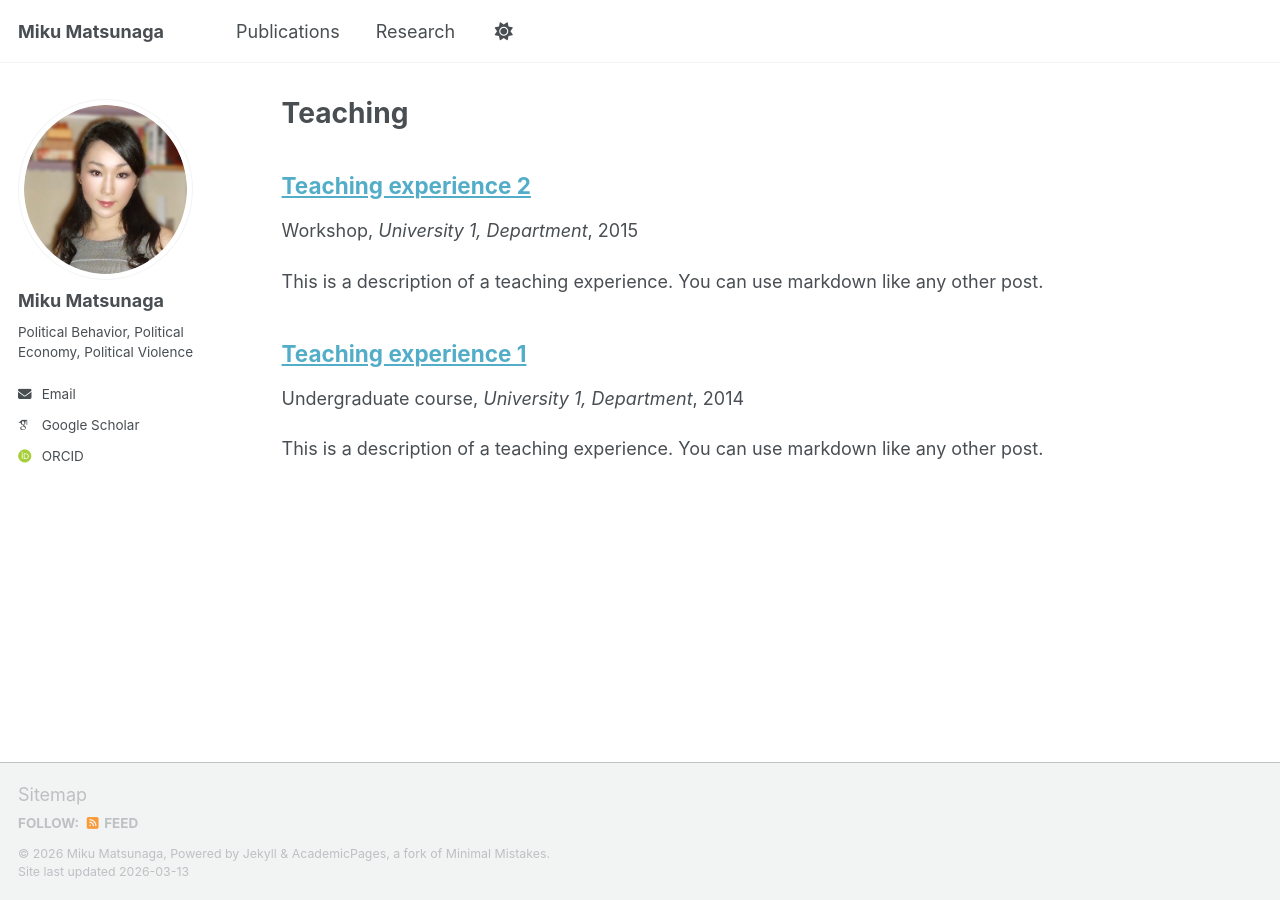
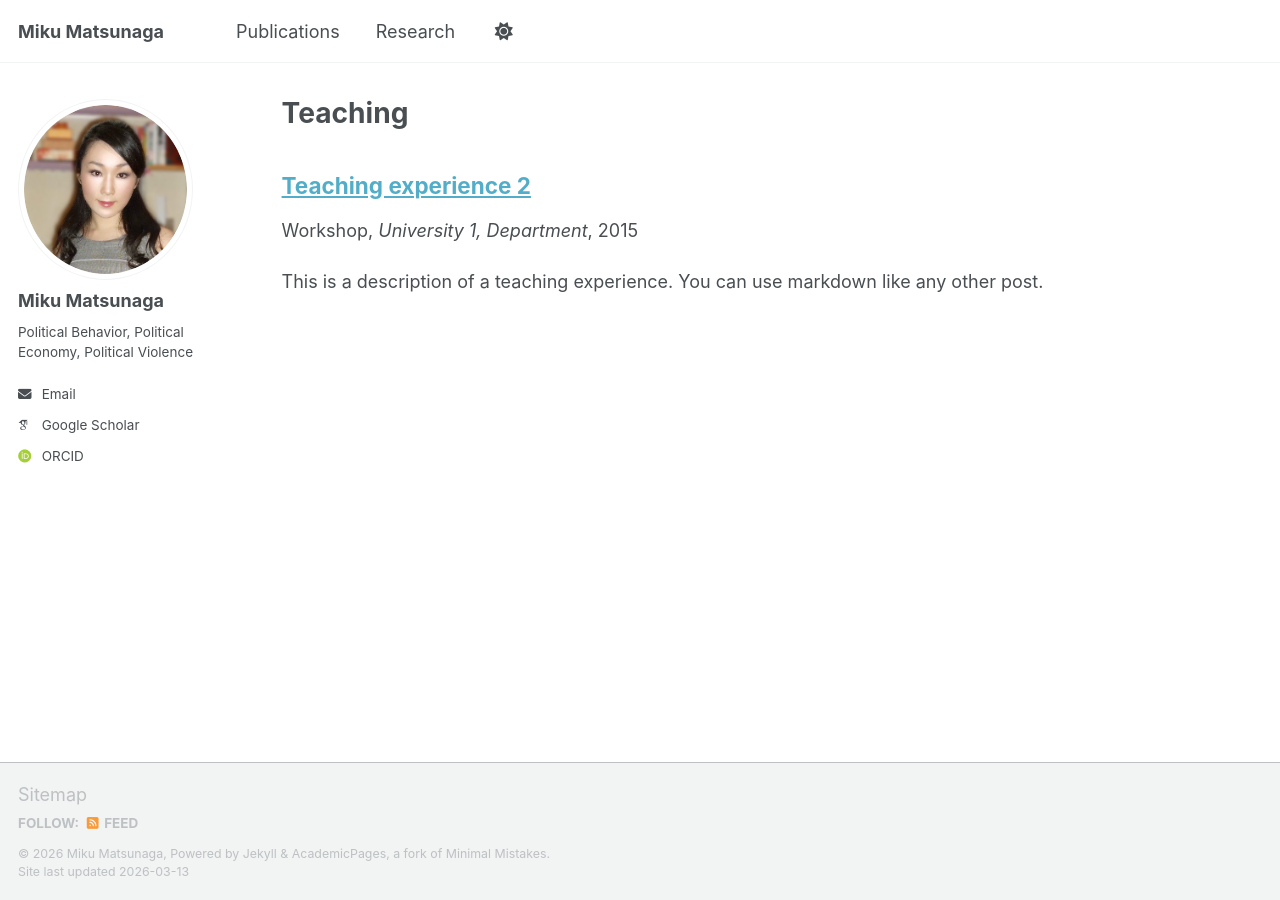
Before and after one commit to mikumatsunaga/mikumatsunaga.github.io, a Jekyll site: the page built from _pages/teaching.html, in a window 1280 px wide. Built offline with Jekyll 4.4.1, drawn with Linux system fonts in a browser that asks for light colours; some web fonts are replaced; a script bundle is joined from its source files by our own code; library files that are not in the unit come from our copies; some of the changed lines change nothing that is shown.

Commit message:
Update 2014-spring-teaching-1.md

```diff
--- a/_teaching/2014-spring-teaching-1.md
+++ b/_teaching/2014-spring-teaching-1.md
@@ -1,20 +1,19 @@
+
 ---
-title: "Teaching experience 1"
-collection: teaching
-type: "Undergraduate course"
-permalink: /teaching/2014-spring-teaching-1
-venue: "University 1, Department"
-date: 2014-01-01
-location: "City, Country"
+layout: archive
+title: "Teaching Experience"
+permalink: /teaching/
+author_profile: true
 ---
 
-This is a description of a teaching experience. You can use markdown like any other post.
+## Qualification:  UK Higher Education Academy Associate Fellowship, 2018-present
 
-Heading 1
-======
+## Teaching Experience (GTA and lab assistant)
 
-Heading 2
-======
+- University of Essex, Department of Government: Quantitative Political Analysis (GV300), Politics and Economics Policies (GV120),  Conflict and Co-Operation (GV113), Introduction to International Relations (GV103)
 
-Heading 3
-======
+- University of Essex, Department of Economics: Introduction to Econometric Methods (EC252), Intermediate Microeconomics (EC202),  Introduction to Economics (EC111),  Introduction to Quantitative Economics (EC114)
+
+- University of Tokyo, GraSPP: Japanese Politics
+
+- Essex Summer School: Introduction to GIS, Quantitative Text Analysis, Mixed Method
```
